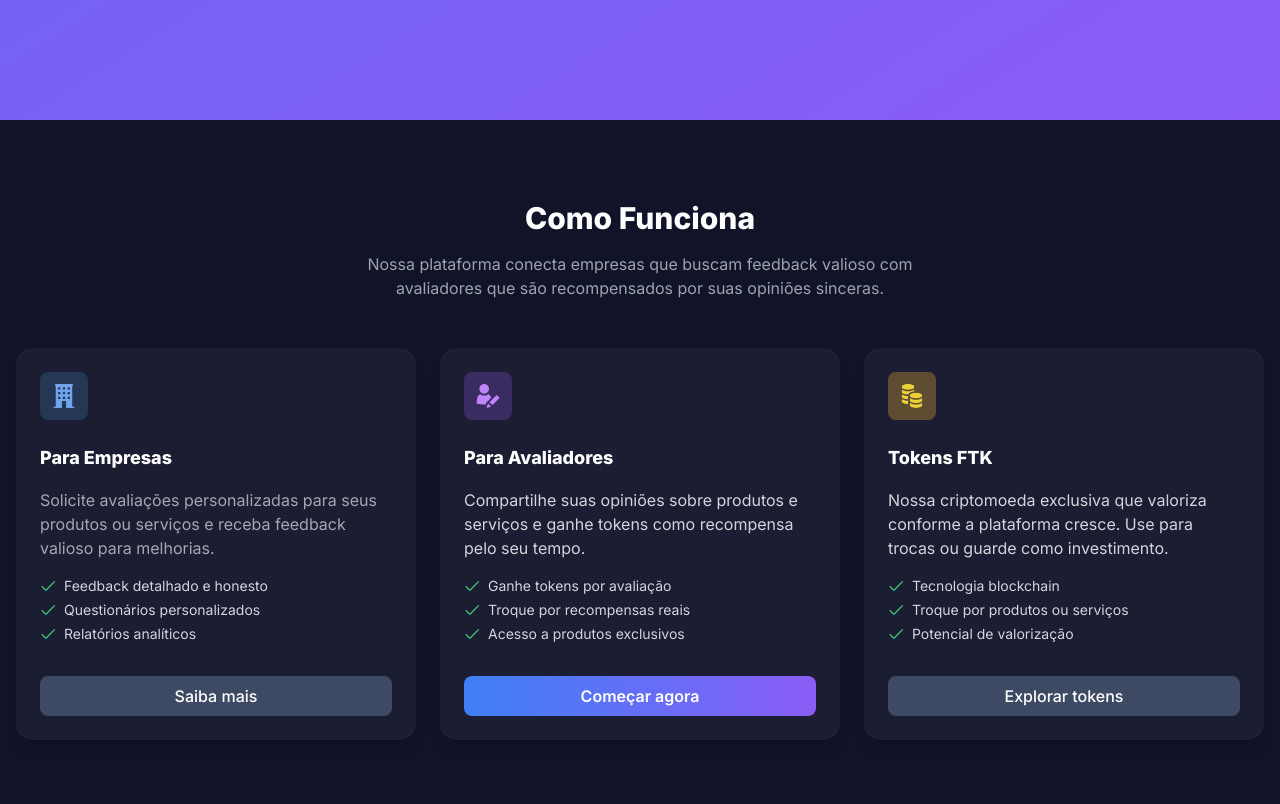
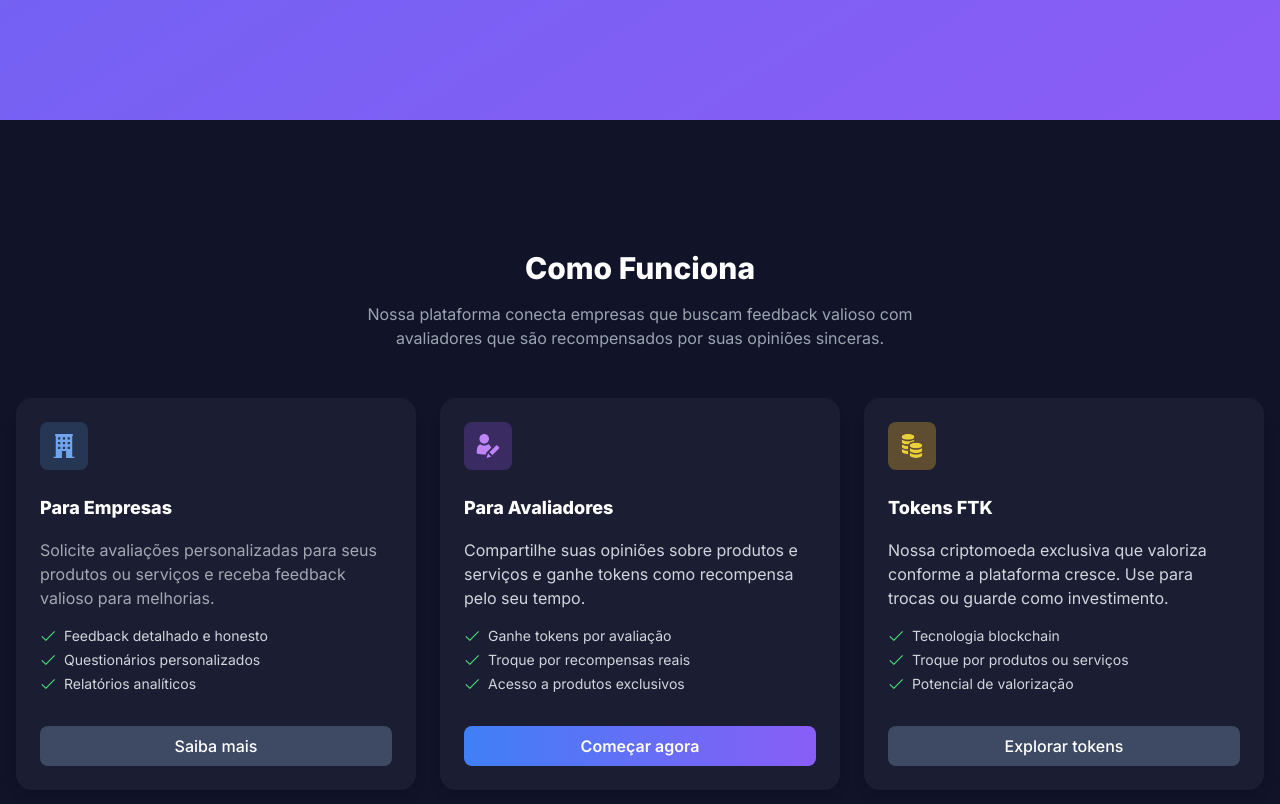
Before and after one commit to TransferoNovaIguacu/feedback-company-front, a Next.js app: page / in a window 1280 px wide. Shown: the part 680-1484 px from the top of the page. Built offline with nearby package versions, Linux system fonts and the light colour scheme.

Commit message:
style: update Alinhar conteudo centro

```diff
--- a/app/components/Como_funciona.tsx
+++ b/app/components/Como_funciona.tsx
@@ -2,7 +2,7 @@ import React from 'react';
 
 export default function ComoFunciona() {
   return (
-    <section className="bg-[#111429] min-h-screen text-white py-20 px-4">
+    <section className="bg-[#111429] flex justify-center items-center min-h-screen text-white px-4">
       <div className="max-w-7xl mx-auto text-center">
         <h2 className="text-3xl md:text-3xl font-extrabold mb-4">Como Funciona</h2>
         <p className="text-gray-400 mb-12">
```
